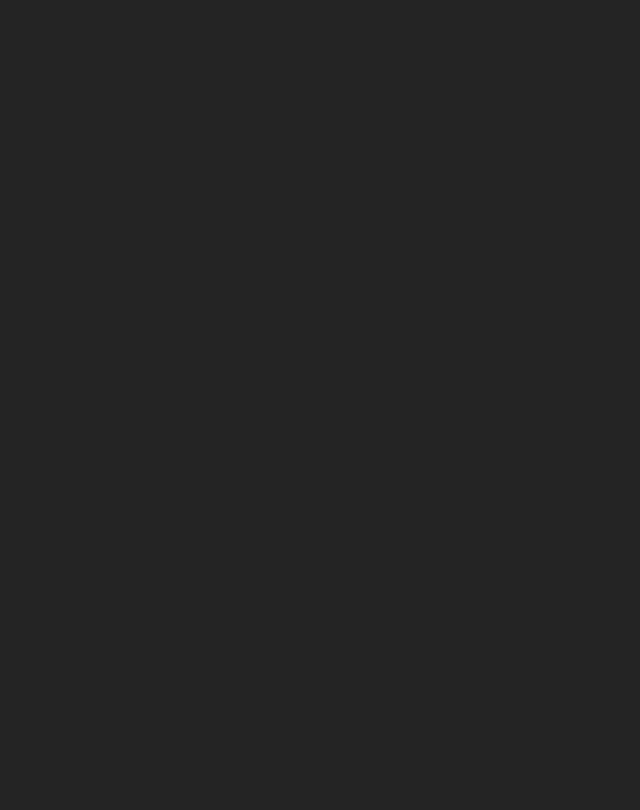
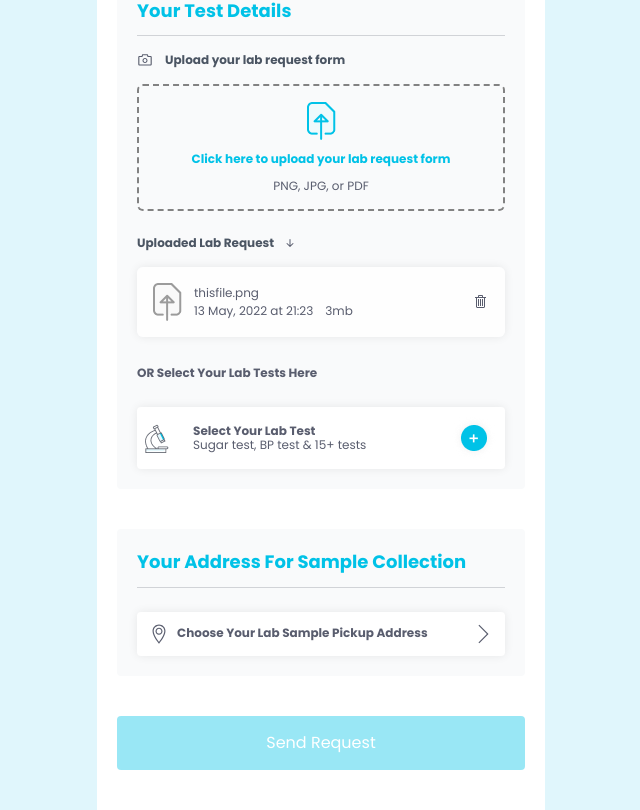
Before and after one commit to deyemiobaa/scycare, a React (Vite) app: page /new-upload in a window 1280 px wide. Before the commit this address had no page. Shown: the part 552-1362 px from the top of the page, without its empty margins (319-959 px from the left). Before the commit the page ends 800 px from the top, so only its background shows below. Built offline with nearby package versions, Linux system fonts and the light colour scheme.

Commit message:
add invalid state to button

```diff
--- a/src/components/Button.tsx
+++ b/src/components/Button.tsx
@@ -6,7 +6,7 @@ export default function Button(props: Props): JSX.Element {
 		<button
 			type={type}
 			onClick={onClick}
-			className="text-normal w-full rounded bg-button-default py-4 text-white hover:bg-button-hover active:bg-button-active">
+			className="text-normal w-full rounded bg-button-default py-4 text-white hover:bg-button-hover active:bg-button-active group-invalid:pointer-events-none group-invalid:bg-button-default/40">
 			{text}
 		</button>
 	)
--- a/src/pages/UploadNewTest.tsx
+++ b/src/pages/UploadNewTest.tsx
@@ -13,7 +13,7 @@ export default function UploadNewTest(): JSX.Element {
 			<Header />
 			<form
 				noValidate
-				className="px-5">
+				className="group px-5">
 				<div className="mb-5 flex items-center justify-between">
 					<h1 className="text-xl font-bold capitalize text-secondary">
 						Book new lab test
--- a/src/routes/routes.tsx
+++ b/src/routes/routes.tsx
@@ -25,7 +25,7 @@ const router = createBrowserRouter(
 				element={<TrackLabTest />}
 			/>
 			<Route
-				path="/upload"
+				path="/new-upload"
 				element={<UploadNewTest />}
 			/>
 			<Route
```
